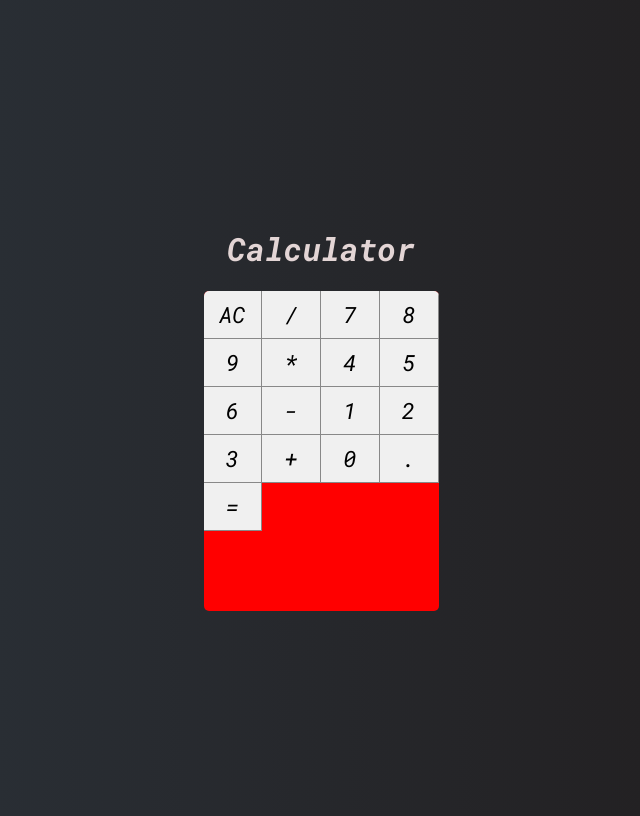
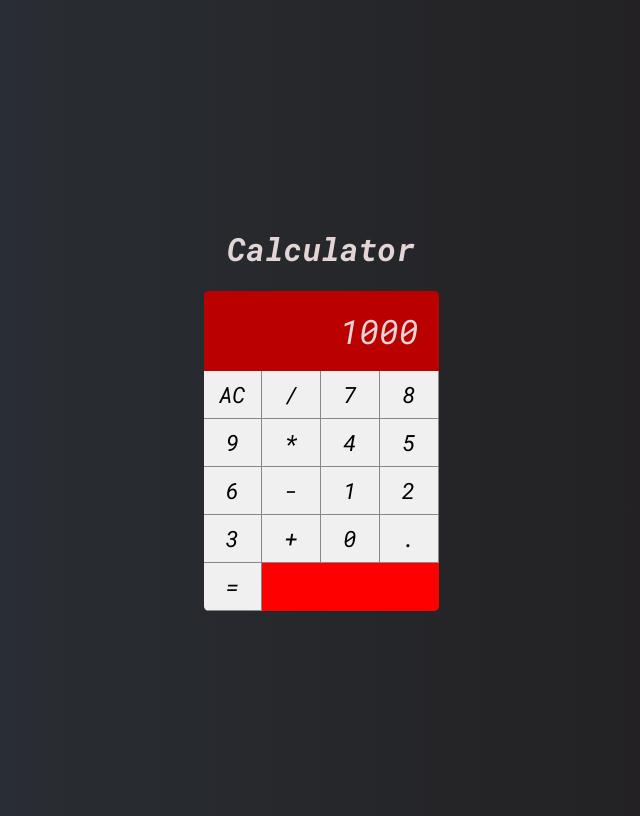
Before and after one commit to giovanne-aquino-clear/react-2-project-calc, a React (Create React App) app: page / in a window 1280 px wide. Shown: the whole page, without its empty margins (319-959 px from the left). Built offline with nearby package versions, Linux system fonts and the light colour scheme.

Commit message:
add display component style css

```diff
--- a/src/components/Button.jsx
+++ b/src/components/Button.jsx
@@ -1,5 +1,5 @@
 import React, {Component} from "react";
-import './Buttons.css'
+import './Button.css'
 
 export default props =>
     <button className='button'>{props.label}</button>
--- /dev/null
+++ b/src/components/Display.css
@@ -0,0 +1,11 @@
+.display{
+    grid-column: span 4;
+    background-color: #0004;
+
+    display: flex;
+    justify-content: flex-end;
+    align-items: center;
+    padding: 20px;
+    font-size: 2.1em;
+    overflow: hidden;
+}
--- /dev/null
+++ b/src/components/Display.jsx
@@ -0,0 +1,5 @@
+import React from "react";
+import './Display.css'
+
+export default props =>
+    <div className="display">{props.value}</div>
--- a/src/main/Calculator.css
+++ b/src/main/Calculator.css
@@ -8,6 +8,6 @@
 
     display: grid;
     grid-template-columns: repeat(4, 25%);
-    grid-template-rows: 48px 48px 48px 48px 48px;
+    grid-template-rows: 1fr 48px 48px 48px 48px 48px;
 
 }
--- a/src/main/Calculator.jsx
+++ b/src/main/Calculator.jsx
@@ -1,12 +1,14 @@
 import React, {Component} from "react";
 import './Calculator.css'
 import Button from "../components/Button";
+import Display from "../components/Display";
 
 export default class Calculator extends Component {
 
     render(){
         return (
             <div className="calculator">
+                <Display value = {1000} ></Display>
                 <Button label="AC"/>
                 <Button label="/"/>
                 <Button label="7"/>
```
Also changed, not shown: src/components/Button.css (renamed from src/components/Buttons.css).
